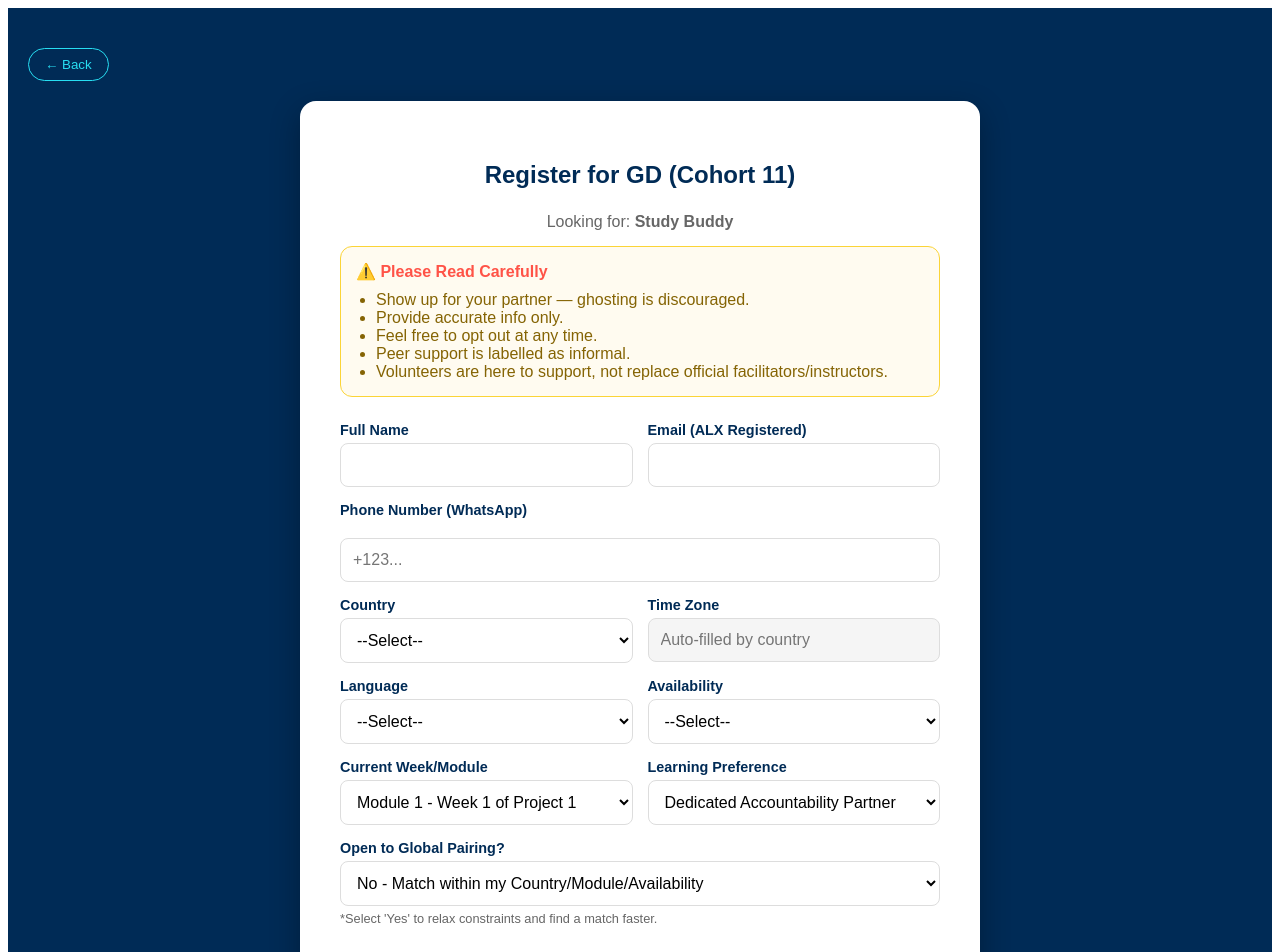
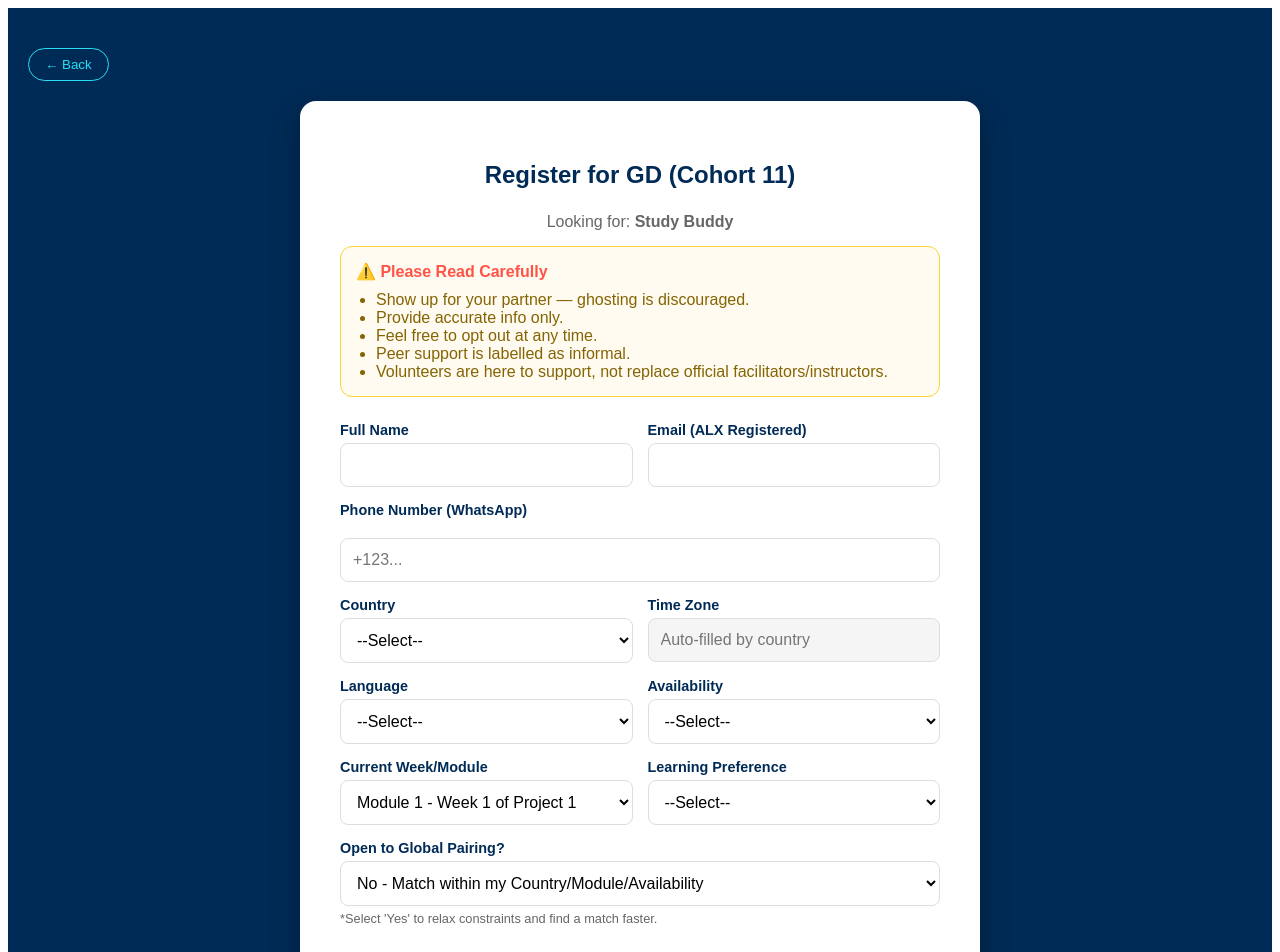
Before and after one commit to BMazibuko/CT-Peerfinder, a React app in the folder frontend/: page /register in a window 1280 px wide. Shown: the top 952 px of the page. Built offline with nearby package versions, Linux system fonts and the light colour scheme; the HTML template or start-up script is replaced by a standard one.

Commit message:
Update print statement from 'Hello' to 'Goodbye'

```diff
--- a/frontend/src/pages/RegisterPage.jsx
+++ b/frontend/src/pages/RegisterPage.jsx
@@ -192,7 +192,13 @@
                 <label style={styles.label}>Learning Preference</label>
                 <select style={styles.select} name="learning_preferences" onChange={handleChange} required value={formData.learning_preferences}>
                 {isGraphicDesignC11 ? (
-                    <option value="Dedicated Accountability Partner">Dedicated Accountability Partner</option>
+                    <>
+                        <option value="">--Select--</option>
+                        <option value="Deep dive">Deep dive</option>
+                        <option value="Co-work sessions">Co-work sessions</option>
+                        <option value="General program navigation">General program navigation</option>
+                        <option value="Coffee Chat">Coffee chat</option>
+                    </>
                 ) : (
                     <>
                         <option value="">--Select--</option>
```
